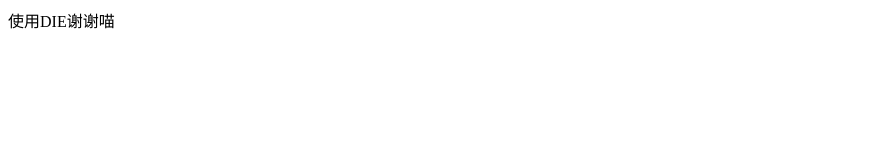
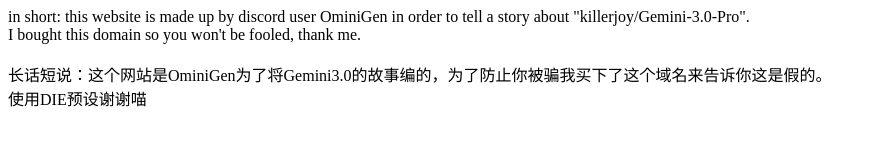
Before and after one commit to starowo/starowo.github.io, a website: page index.html in a window 1280 px wide. Shown: the whole page, without its empty margins (0-876 px from the left). Drawn offline with Linux system fonts and the light colour scheme.

Commit message:
Update index.html

```diff
--- a/index.html
+++ b/index.html
@@ -1,5 +1,6 @@
 <html>
   <body>
-    使用DIE谢谢喵
+    in short: this website is made up by discord user OminiGen in order to tell a story about "killerjoy/Gemini-3.0-Pro".<br>I bought this domain so you won't be fooled, thank me.<br>
+    <br>长话短说：这个网站是OminiGen为了将Gemini3.0的故事编的，为了防止你被骗我买下了这个域名来告诉你这是假的。<br>使用DIE预设谢谢喵
   </body>
 </html>
```
